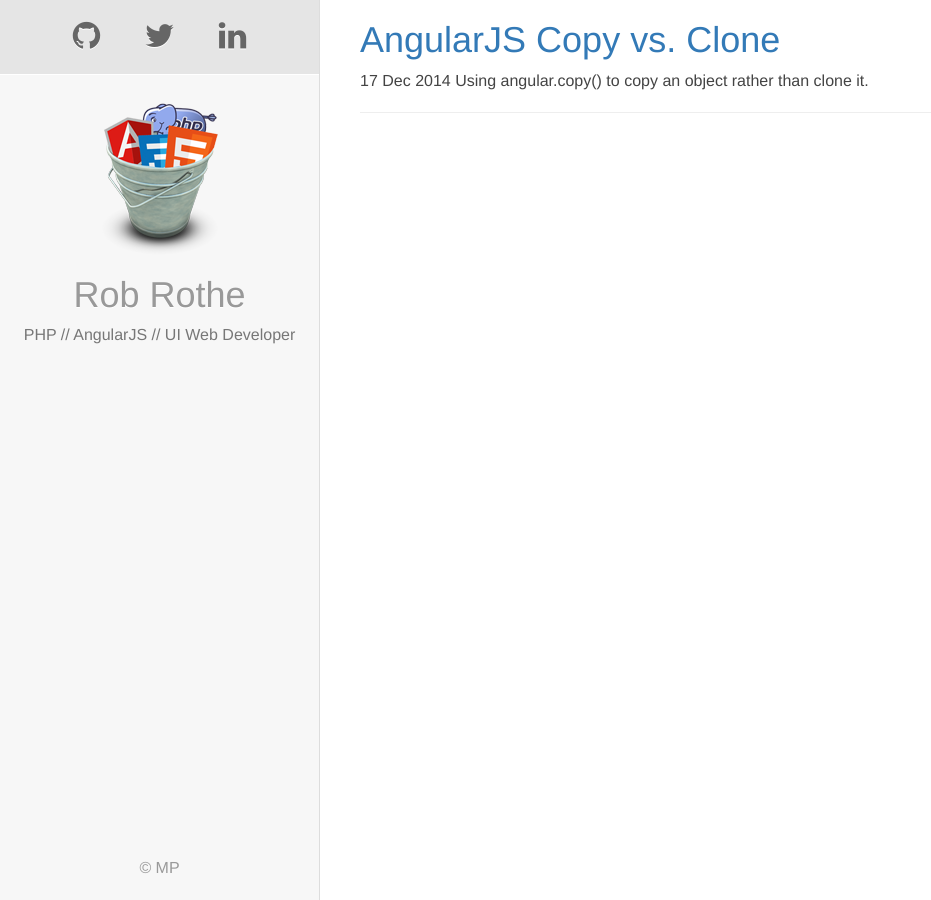
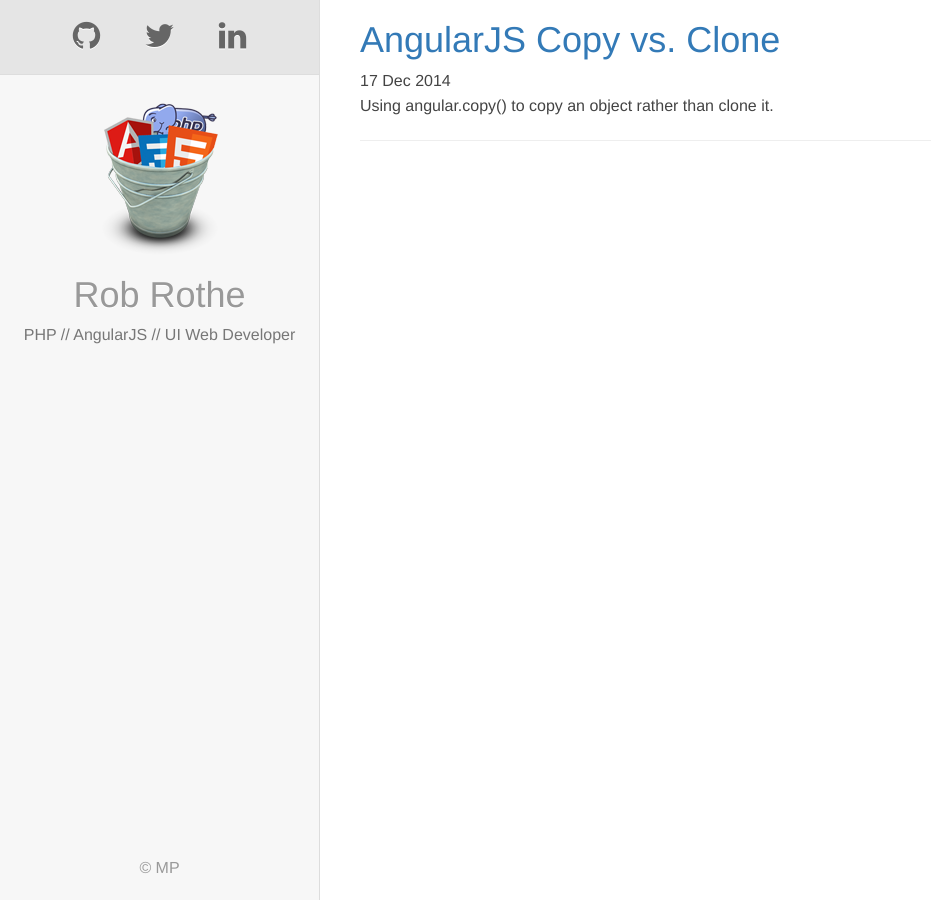
Before and after one commit to robrothedev/robrothedev.github.io, a Jekyll site: the page built from index.html, in a window 1280 px wide. Shown: the whole page, without its empty margins (0-931 px from the left). Built offline with Jekyll 4.4.1, drawn with Linux system fonts in a browser that asks for light colours; nearby versions of some CDN libraries; the list of posts is cut into pages by our own code.

Commit message:
Updating

```diff
--- a/index.html
+++ b/index.html
@@ -13,7 +13,7 @@
     </h1>
 
     <time datetime="{{ post.date | date_to_xmlschema }}" class="post-date">{{ post.date | date_to_string }}</time>
-    {{ post.summary }}
+    <p>{{ post.summary }}</p>
   </article>
   <hr>
   {% endfor %}
--- a/public/css/site.css
+++ b/public/css/site.css
@@ -36,7 +36,7 @@
   list-style:none;
   text-align:center;
   background:#e5e5e5;
-  border-bottom:1px solid #fff;
+  border-bottom:1px solid #ddd;
   padding:20px 0;
 }
 
```
